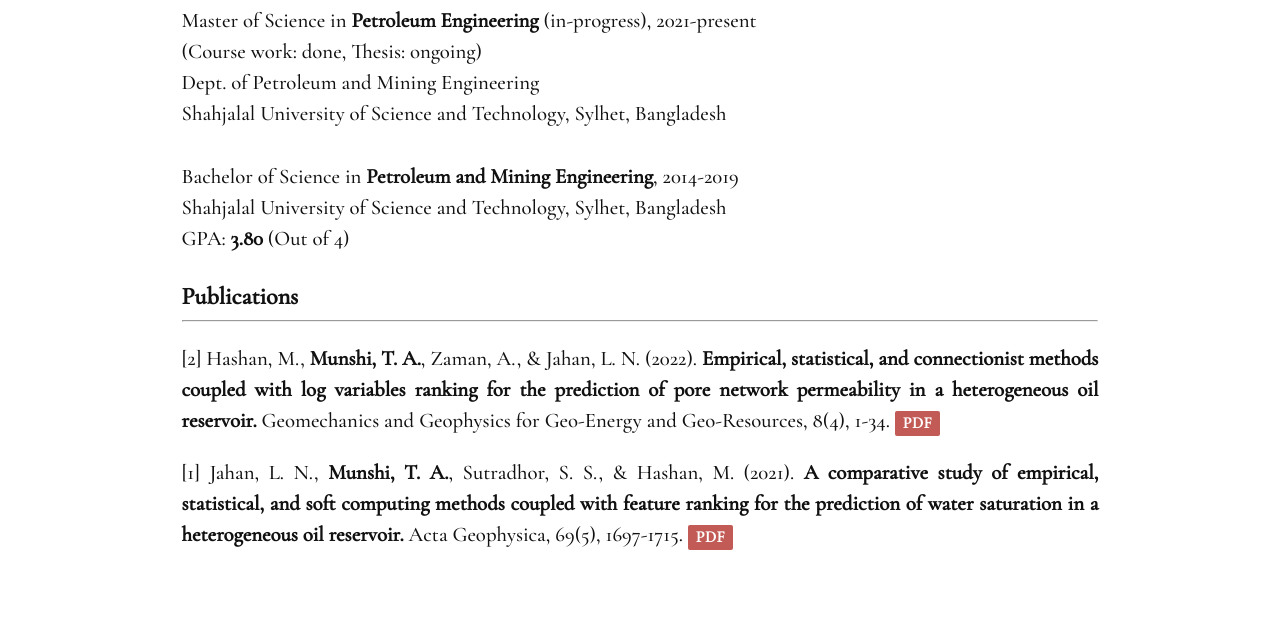
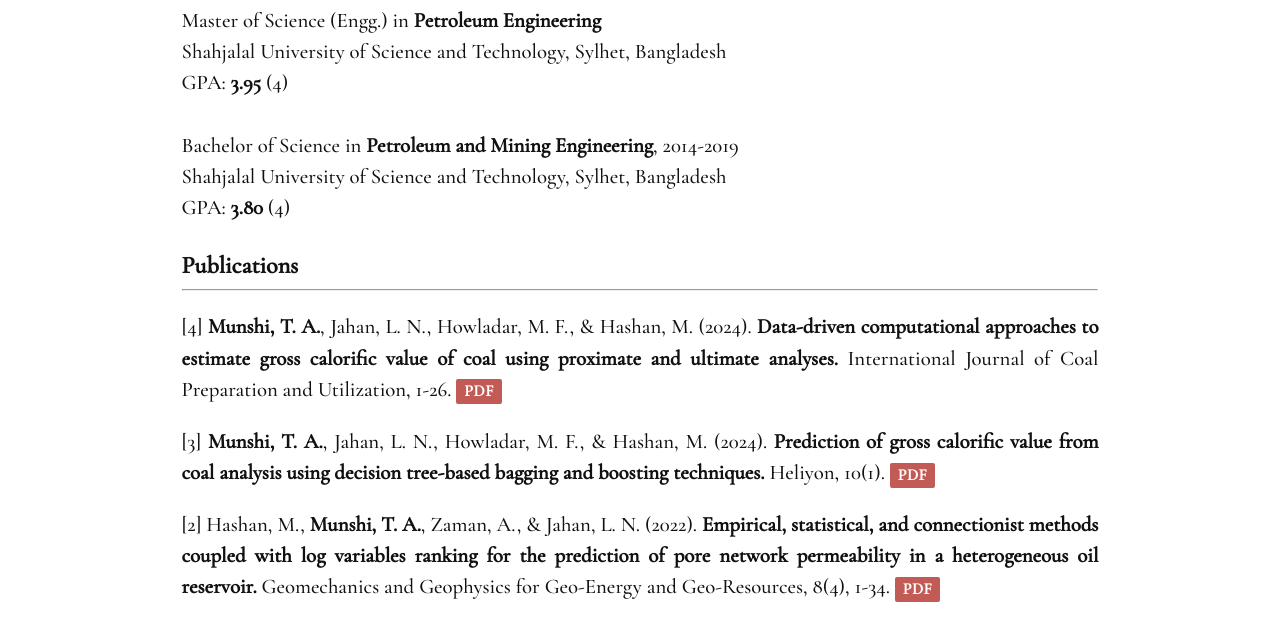
Before and after one commit to tanveer6329/tanveer6329.github.io, a plain HTML site: page academics.html in a window 1280 px wide. Shown: the part 170-790 px from the top of the page. Drawn offline with nearby package versions, Linux system fonts and the light colour scheme; a script that the page names is missing.

Commit message:
academic_update

```diff
--- a/academics.html
+++ b/academics.html
@@ -55,14 +55,15 @@
 		<hr>
 
 		<div class="academics__body">
-            Master of Science in <b>Petroleum Engineering</b> (in-progress), 2021-present <br>
-            (Course work: done, Thesis: ongoing) <br>
-            Dept. of Petroleum and Mining Engineering <br>
+            Master of Science (Engg.) in <b>Petroleum Engineering</b> <br>
+            <!-- Dept. of Petroleum and Mining Engineering <br> -->
             Shahjalal University of Science and Technology, Sylhet, Bangladesh <br>
+            GPA: <b>3.95</b> (4)
+            <br>
             <br>
 			Bachelor of Science in <b>Petroleum and Mining Engineering</b>, 2014-2019 <br>
             Shahjalal University of Science and Technology, Sylhet, Bangladesh <br>
-            GPA: <b>3.80</b> (Out of 4)
+            GPA: <b>3.80</b> (4)
             <br>
 			<br>
 
@@ -70,6 +71,20 @@
     		<div id="publications">
 			    <h3>Publications</h3>
                 <hr>
+                <p align="justify">
+                [4] <b>Munshi, T. A.</b>, Jahan, L. N., Howladar, M. F., & Hashan, M. (2024). <b>Data-driven computational
+                approaches to estimate gross calorific value of coal using proximate and ultimate analyses.</b>
+                International Journal of Coal Preparation and Utilization, 1-26.
+                <a href="https://drive.google.com/file/d/1JjTK-ivMZk90zM0PAzlPfr0UruyCraYR/view?usp=sharing"
+                target="_blank", class="waves-effect waves-teal btn btn-small">PDF</a>
+                </p>
+                <p align="justify">
+                [3] <b>Munshi, T. A.</b>, Jahan, L. N., Howladar, M. F., & Hashan, M. (2024). <b>Prediction of gross
+                calorific value from coal analysis using decision tree-based bagging and boosting techniques.</b>
+                Heliyon, 10(1).
+                <a href="https://drive.google.com/file/d/1Goqfu8owD3Mh3GwifrLuiTUdWqhOtW19/view?usp=sharing"
+                 target="_blank", class="waves-effect waves-teal btn btn-small">PDF</a>
+                </p>
                 <p align="justify">
                 [2] Hashan, M., <b>Munshi, T. A.</b>, Zaman, A., & Jahan, L. N. (2022). <b>Empirical, statistical,
                 and connectionist methods coupled with log variables ranking for the prediction of pore
```
